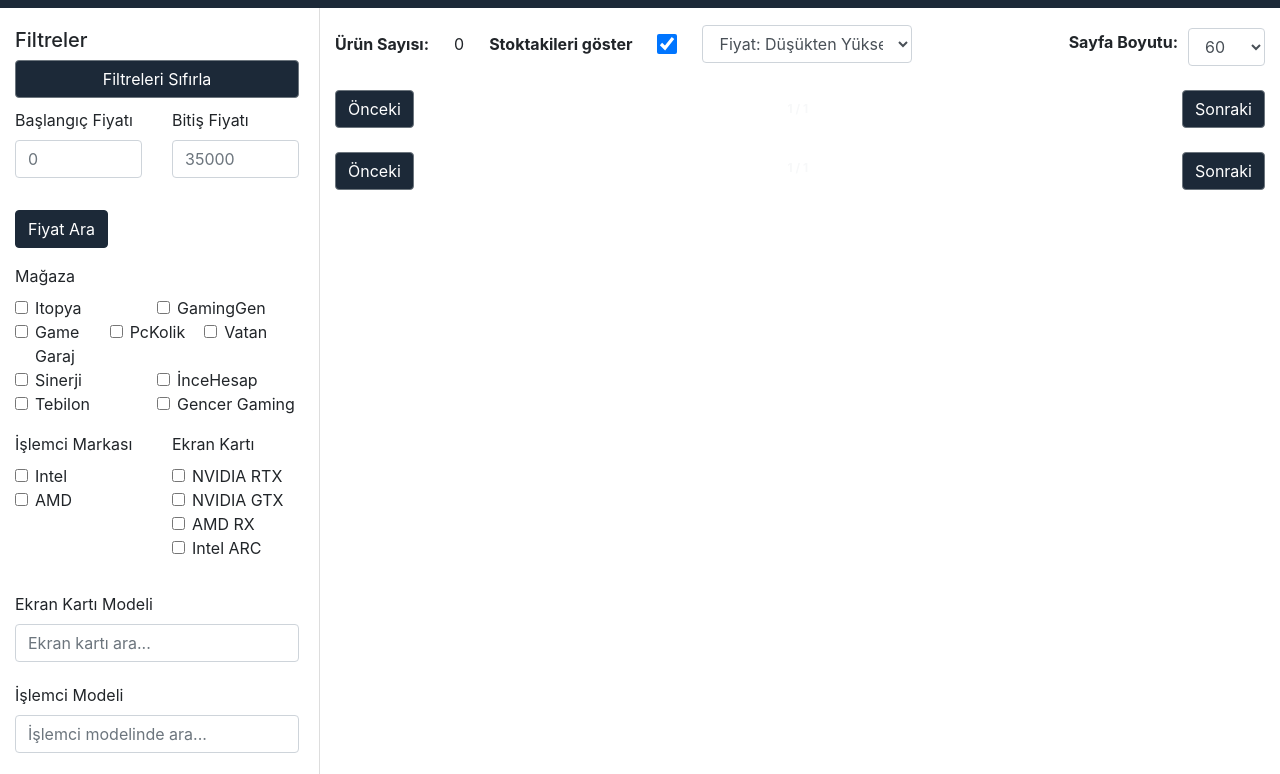
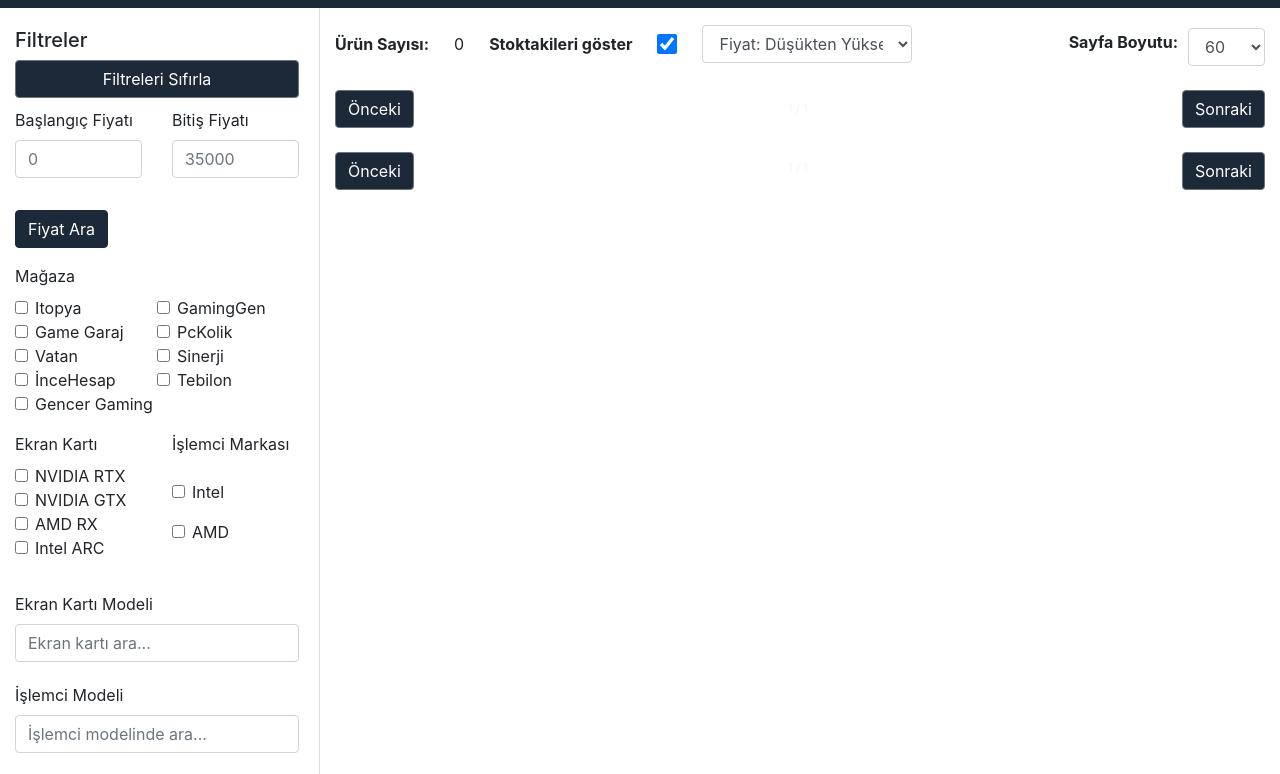
Before and after one commit to VS-57/hesapli-pc-node-js, a website: page public/main.html in a window 1280 px wide. Shown: the part 100-874 px from the top of the page. Drawn offline with nearby package versions, Linux system fonts and the light colour scheme; no server answers.

Commit message:
css update

```diff
--- a/public/main.html
+++ b/public/main.html
@@ -131,18 +131,7 @@
 
           <div class="form-group row">
             <div class="form-group col">
-              <label>İşlemci Markası</label><br />
-              <div class="form-check">
-                <input class="form-check-input" type="checkbox" value="Intel" id="Intel" />
-                <label class="form-check-label" for="Intel">Intel</label>
-              </div>
-              <div class="form-check">
-                <input class="form-check-input" type="checkbox" value="AMD" id="AMD" />
-                <label class="form-check-label" for="AMD">AMD</label>
-              </div>
-            </div>
-            <div class="form-group col">
-              <label>Ekran Kartı</label><br />
+              <label style="width: 90% !important;">Ekran Kartı</label><br />
               <div class="form-check">
                 <input class="form-check-input" type="checkbox" value="RTX" id="RTX" />
                 <label class="form-check-label" for="RTX">NVIDIA RTX</label>
@@ -158,6 +147,17 @@
               <div class="form-check">
                 <input class="form-check-input" type="checkbox" value="ARC" id="ARC" />
                 <label class="form-check-label" for="ARC">Intel ARC</label>
+              </div>
+            </div>
+            <div class="form-group col">
+              <label style="width: 100% !important;">İşlemci Markası</label><br />
+              <div class="form-check" style="flex: 1 0 100% !important; box-sizing: border-box;">
+                <input class="form-check-input" type="checkbox" value="Intel" id="Intel" />
+                <label class="form-check-label" for="Intel">Intel</label>
+              </div>
+              <div class="form-check" style="flex: 1 0 100% !important; box-sizing: border-box;">
+                <input class="form-check-input" type="checkbox" value="AMD" id="AMD" />
+                <label class="form-check-label" for="AMD">AMD</label>
               </div>
             </div>
           </div>
--- a/public/styles.css
+++ b/public/styles.css
@@ -198,3 +198,26 @@ input[type="checkbox"]:checked {
   background-color: #f7f8f9; /* Seçili olduğunda arka plan rengi */
   border: 2px solid #1c2938; /* Seçili olduğunda kenarlık rengi */
 }
+
+.form-group {
+  display: flex;
+  flex-wrap: wrap;
+}
+
+.form-check {
+  flex: 1 0 33.33%;
+  box-sizing: border-box;
+  min-width: 120px; /* Minimum genişlik ayarı */
+}
+
+@media (max-width: 960px) {
+  .form-check {
+    flex: 1 0 50%; /* Ekran daraldığında iki sütuna düşsün */
+  }
+}
+
+@media (max-width: 600px) {
+  .form-check {
+    flex: 1 0 100%; /* Daha da daraldığında tek sütuna düşsün */
+  }
+}
```
